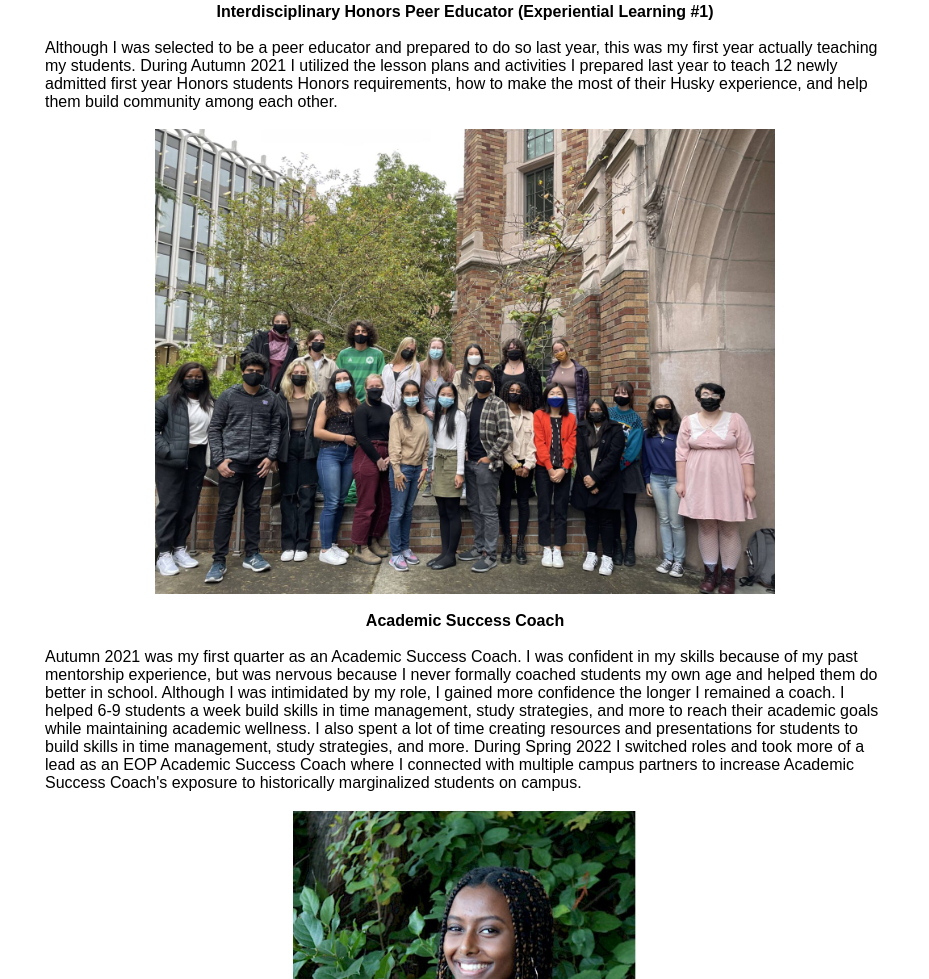
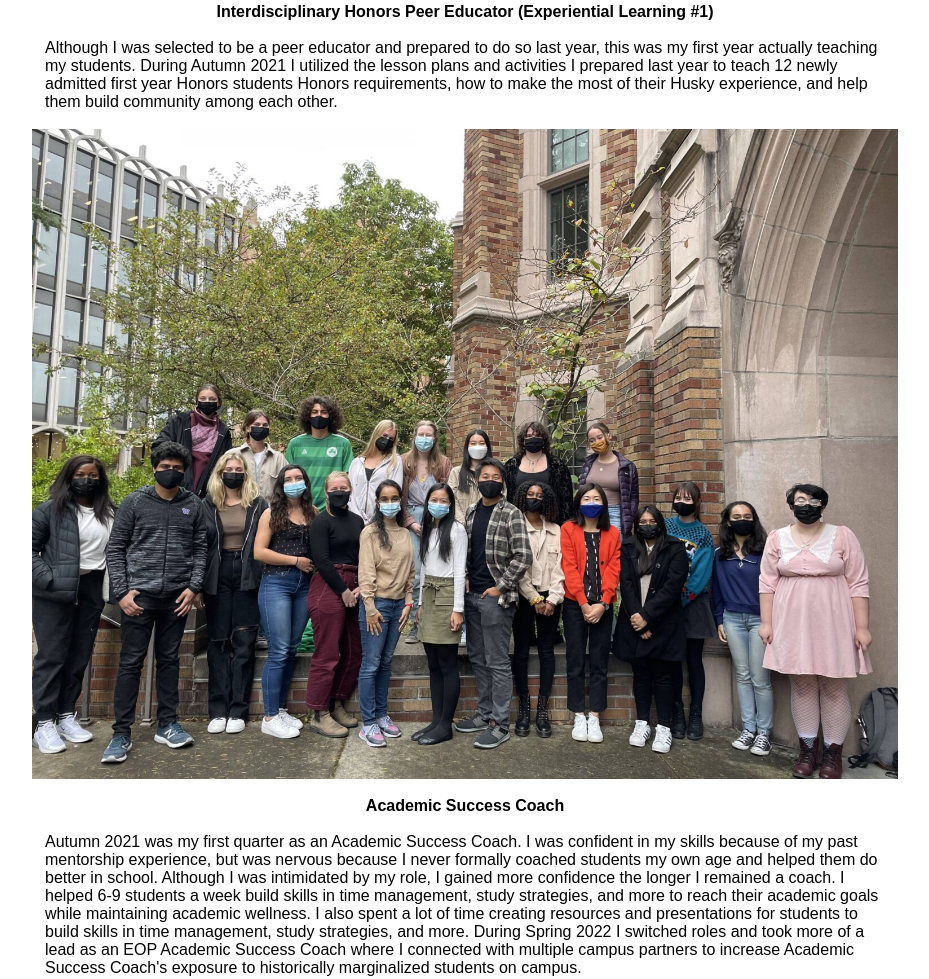
Before and after one commit to weyob/honors-portfolio3, a plain HTML site: page pages/junior-year.html in a window 1280 px wide. Shown: the part 3320-4299 px from the top of the page, without its empty margins (175-1104 px from the left). Drawn offline with Linux system fonts and the light colour scheme.

Commit message:
changed size of pe photo

```diff
--- a/pages/junior-year.html
+++ b/pages/junior-year.html
@@ -59,7 +59,7 @@
     <p>
         Although I was selected to be a peer educator and prepared to do so last year, this was my first year actually teaching my students. During Autumn 2021 I utilized the lesson plans and activities I prepared last year to teach 12 newly admitted first year Honors students Honors requirements, how to make the most of their Husky experience, and help them build community among each other.
     </p><br>
-    <img class="honorstranscript" src="../content/junior-year/peereducators.jpg"><br>
+    <img class="trackstarsleaderboard" src="../content/junior-year/peereducators.jpg"><br>
     <p><strong>Academic Success Coach</strong>
     </p><br>
     <p>
```
